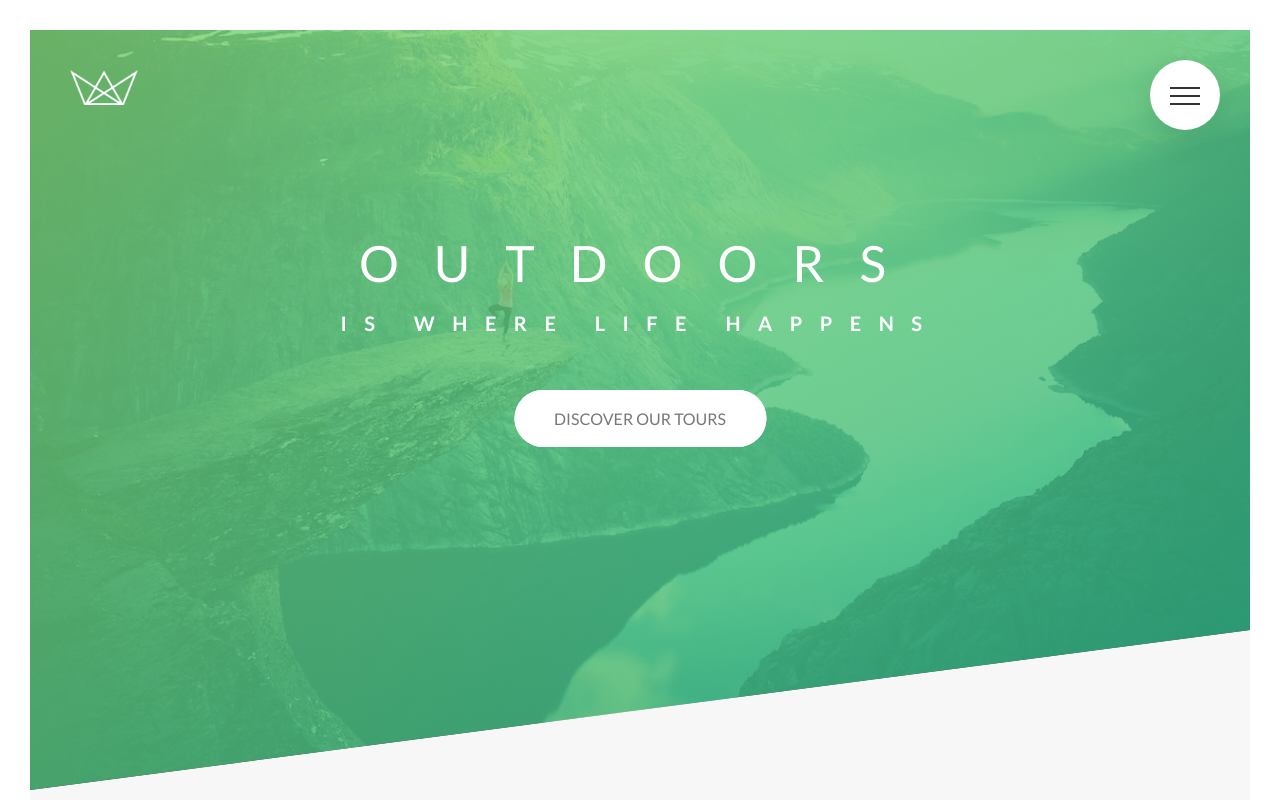
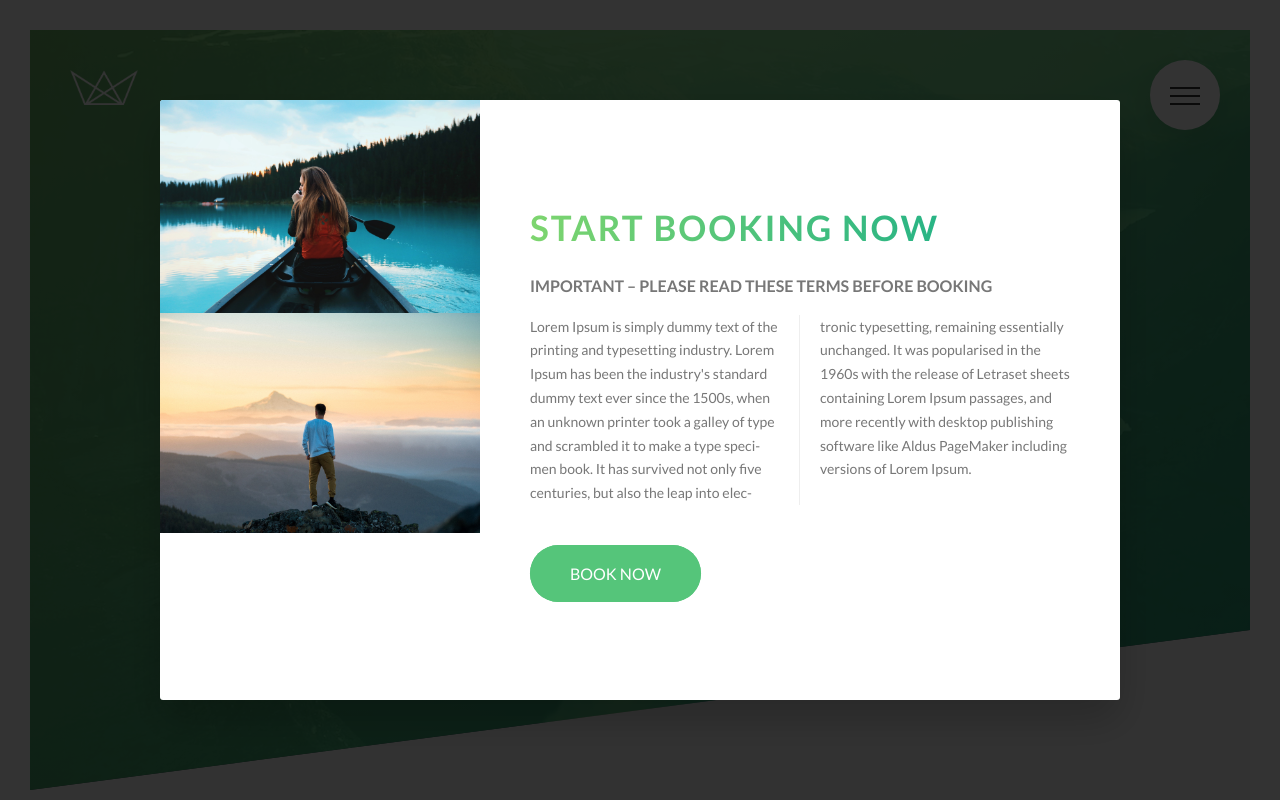
Before and after one commit to TudorTacal/adv-css-natours, a website: page index.html in a window 1280 px wide. Shown: the top 800 px of the page. Drawn offline with Linux system fonts and the light colour scheme.

Commit message:
Start to build a pure CSS popup

```diff
--- a/index.html
+++ b/index.html
@@ -451,6 +451,21 @@
         </div>
       </div>
     </footer>
+
+    <div class="popup">
+      <div class="popup__content">
+        <div class="popup__left">
+          <img src="img/nat-8.jpg" alt="Tour Photo" class="popup__img">
+          <img src="img/nat-9.jpg" alt="Tour Photo" class="popup__img">
+        </div>
+        <div class="popup__right">
+          <h2 class="heading-secondary u-margin-bottom-small">Start booking now</h2>
+          <h3 class="heading-tertiary u-margin-bottom-small">Important &ndash; Please read these terms before booking</h3>
+          <p class="popup__text">Lorem Ipsum is simply dummy text of the printing and typesetting industry. Lorem Ipsum has been the industry's standard dummy text ever since the 1500s, when an unknown printer took a galley of type and scrambled it to make a type specimen book. It has survived not only five centuries, but also the leap into electronic typesetting, remaining essentially unchanged. It was popularised in the 1960s with the release of Letraset sheets containing Lorem Ipsum passages, and more recently with desktop publishing software like Aldus PageMaker including versions of Lorem Ipsum.</p>
+          <a href="#" class="btn btn--green">Book now</a>
+        </div>
+      </div>
+    </div>
     <!--
     <section class="grid-test">
       <div class="row">
--- a/sass/abstracts/_mixins.scss
+++ b/sass/abstracts/_mixins.scss
@@ -5,3 +5,10 @@
     clear: both;
   }
 }
+
+@mixin absCenter {
+  position: absolute;
+  top: 50%;
+  left: 50%;
+  transform: translate(-50%, -50%);
+}
--- /dev/null
+++ b/sass/components/_popup.scss
@@ -0,0 +1,48 @@
+.popup {
+  height: 100vh;
+  width: 100%;
+  position: fixed;
+  top: 0;
+  left: 0;
+  background-color: rgba($color-black, .8);
+  z-index: 9999;
+
+  &__content {
+   @include absCenter;
+    background-color: $color-white;
+    height: 75%;
+    width: 75%;
+    box-shadow: 0 2rem 4rem rgba($color-black, .2);
+    border-radius: 3px;
+    display: table;
+    overflow: hidden;
+  }
+
+  &__left {
+    width: 33.33333%;
+    display: table-cell;
+  }
+
+  &__right {
+    width: 66.66667%;
+    display: table-cell;
+    vertical-align: middle;
+    padding: 3rem 5rem;
+  }
+
+  &__img {
+    display: block;
+    width: 100%;
+  }
+
+  &__text {
+    font-size: 1.4rem;
+    margin-bottom: 4rem;
+
+    column-count: 2;
+    column-gap: 4rem;
+    column-rule: 1px solid $color-grey-light-2;
+
+    hyphens: auto;
+  }
+}
--- a/sass/main.scss
+++ b/sass/main.scss
@@ -15,6 +15,7 @@
 @import "components/bg-video";
 @import "components/form";
 @import "components/footer";
+@import "components/popup";
 
 
 @import "layout/header";
```
Also changed, not shown: css/style.css.
